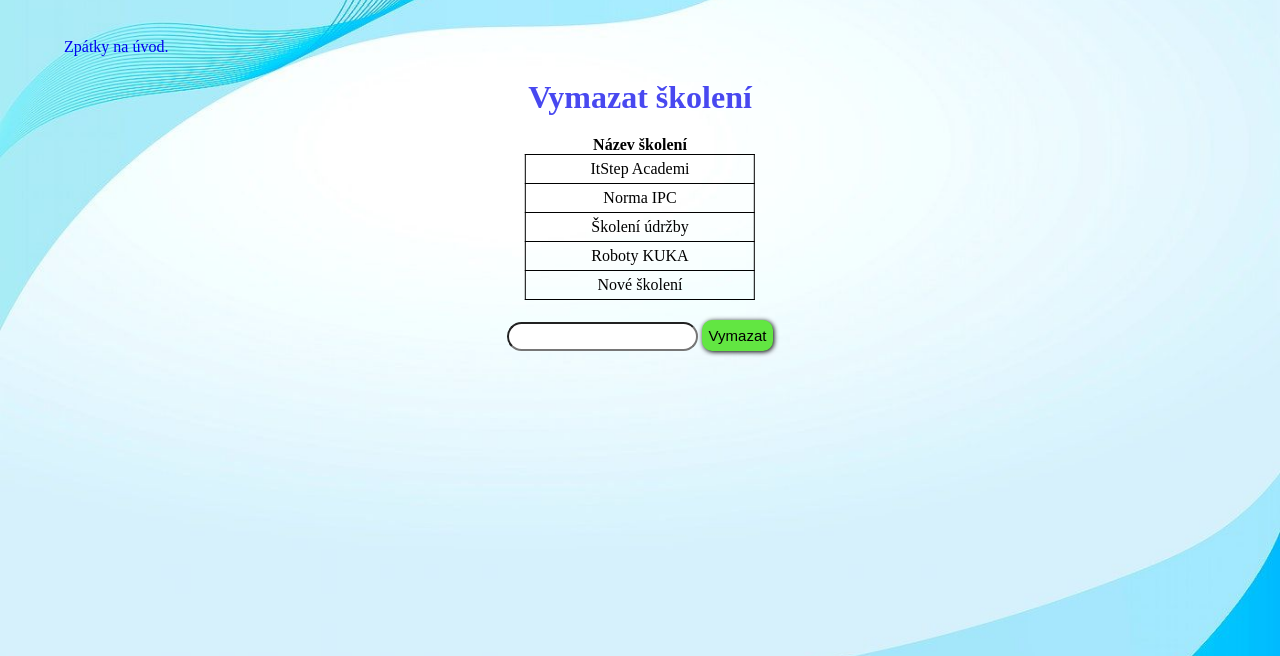
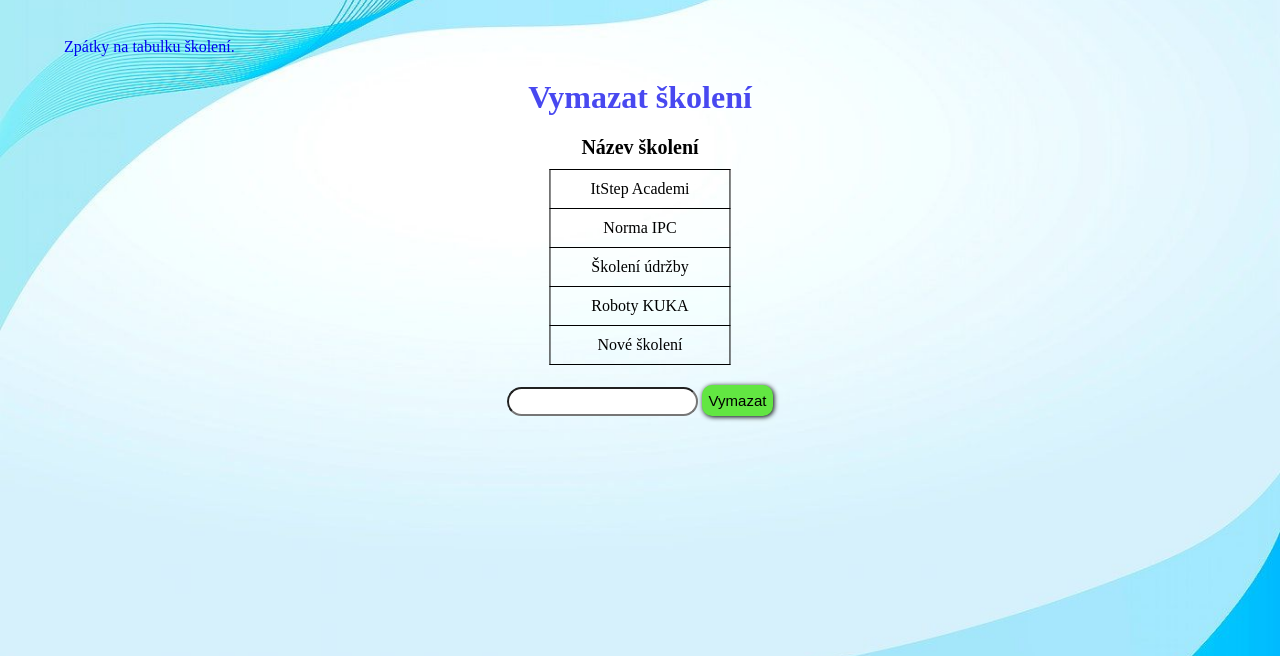
Before and after one commit to KvetoslavPrikryl/Prace, a Django app: page /vymazat_skoleni in a window 1280 px wide. Shown: the part 50-706 px from the top of the page. Run offline with Django 4.2, Linux system fonts and the light colour scheme; a user stored in the database is signed in; data comes from the database, SQL or seed files in the repository; both versions use the stored data as it was after the commit.

Commit message:
responzive

```diff
--- a/Information/templates/Information/Employee.html
+++ b/Information/templates/Information/Employee.html
@@ -100,7 +100,7 @@
     </table>
 
     <div class="delete_employee">
-        <a href="/vymazat_zamestnance">Vymazat zaměstnance</a>
+        <a href="/vymazat_zamestnance/{{employee_id}}">Vymazat zaměstnance</a>
     </div>
 
 {% endblock %}
--- a/Information/templates/Information/deleteTrained.html
+++ b/Information/templates/Information/deleteTrained.html
@@ -7,13 +7,13 @@
 
 {% block content %}
 
-    <a href = "/uvod">Zpátky na úvod.</a>
+    <a href = "/skoleni">Zpátky na tabulku školení.</a>
 
     <h1>Vymazat školení</h1>
 
     <table class="delete_trained_table">
         <tr>
-            <th>Název školení</th>
+            <th class="delete_trained_table_th">Název školení</th>
         </tr>
         {% for trained in trainedsAll%}
             <tr>
--- a/Information/templates/Information/trained.html
+++ b/Information/templates/Information/trained.html
@@ -8,7 +8,7 @@
     <a href = "/uvod">Zpátky na úvod.</a>
     <h1> Tabulka školení zaměstnanců</h1>
     <div>
-        <table class="table_employees_traineds">
+        <table class="table_employees_traineds" cols=10>
             <tr>
                 <th>Název školení:</th>
                 <br>
--- a/Information/views.py
+++ b/Information/views.py
@@ -116,6 +116,7 @@ def information(request, id):
         "card": employee.card,
         "merit" : employee.merit,
         "comment" : employee.info,
+        "employee_id" : employee.id,
         "employee_traineds" : traineds,
         "trainedsAll" : trainedsAll,
     })
--- a/static/Styles/_mixins.scss
+++ b/static/Styles/_mixins.scss
@@ -12,6 +12,7 @@
         font-size: 15px;
         padding: 7px;
         box-shadow: 1px 1px 5px black;
+        margin-left: 10px;
     }
 }
 @mixin center{
--- a/static/Styles/style.css
+++ b/static/Styles/style.css
@@ -32,6 +32,7 @@ h1 {
   padding-top: 2%;
   text-align: center;
   color: #4848f0;
+  margin-bottom: 20px;
 }
 
 h2 {
@@ -213,6 +214,7 @@ header .user_list .logOff {
   padding: 7px;
   -webkit-box-shadow: 1px 1px 5px black;
           box-shadow: 1px 1px 5px black;
+  margin-left: 10px;
 }
 
 .search_bar .list_of_employees table .table_num_card {
@@ -383,12 +385,17 @@ footer {
   -webkit-transform: translateX(-50%);
           transform: translateX(-50%);
   border-collapse: collapse;
-  width: 20%;
+}
+
+.delete_trained_table .delete_trained_table_th {
+  font-size: 20px;
+  padding-bottom: 10px;
 }
 
 .delete_trained_table .delete_trained_table_td {
   border: 1px solid black;
   cursor: pointer;
+  padding: 10px 40px;
 }
 
 .delete_trained_form {
@@ -398,4 +405,8 @@ footer {
           transform: translateX(-50%);
   text-align: center;
 }
+
+.delete_trained_form input {
+  margin-bottom: 20px;
+}
 /*# sourceMappingURL=style.css.map */
--- a/static/Styles/style.scss
+++ b/static/Styles/style.scss
@@ -27,6 +27,7 @@ h1{
     padding-top: 2%;
     text-align: center;
     color: rgb(72, 72, 240);
+    margin-bottom: 20px;
 }
 h2{
     margin-bottom: 1%;
@@ -280,14 +281,21 @@ footer{
     margin-top: 20px;
     @include center;
     border-collapse: collapse;
-    width: 20%;
+    .delete_trained_table_th{
+        font-size: 20px;
+        padding-bottom: 10px;
+    }
     .delete_trained_table_td{
         border: 1px solid black;
         cursor: pointer;
+        padding: 10px 40px;
     }
 }
 .delete_trained_form{
     margin-top: 20px;
     @include center;
     text-align: center;
+    input{
+        margin-bottom: 20px;
+    }
 }
```
Also changed, not shown: db.sqlite3, 1 other file.
